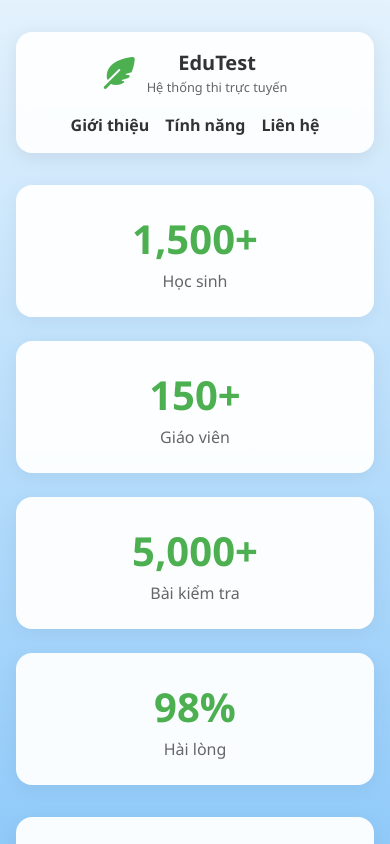
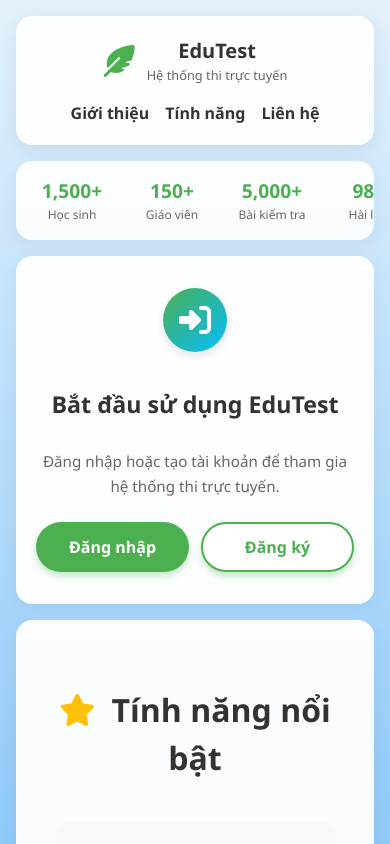
Before and after one commit to Bui-Dat-1802/online-examination-system, a React (Vite) app in the folder frontend/: page / in a window 390 px wide. Built offline with nearby package versions, Linux system fonts and the light colour scheme; no server answers.

Commit message:
refactor: tối ưu bố cục trang giới thiệu và khối đăng nhập

```diff
--- a/frontend/src/pages/Outside/OutsidePage.jsx
+++ b/frontend/src/pages/Outside/OutsidePage.jsx
@@ -24,19 +24,19 @@
 
                 {/* Stats Section */}
                 <section className={styles.statsSection}>
-                    <div className={styles.statCard}>
+                    <div className={styles.statItem}>
                         <h3>1,500+</h3>
                         <p>Học sinh</p>
                     </div>
-                    <div className={styles.statCard}>
+                    <div className={styles.statItem}>
                         <h3>150+</h3>
                         <p>Giáo viên</p>
                     </div>
-                    <div className={styles.statCard}>
+                    <div className={styles.statItem}>
                         <h3>5,000+</h3>
                         <p>Bài kiểm tra</p>
                     </div>
-                    <div className={styles.statCard}>
+                    <div className={styles.statItem}>
                         <h3>98%</h3>
                         <p>Hài lòng</p>
                     </div>
@@ -45,20 +45,15 @@
                 {/* Call to Action Section */}
                 <section className={styles.ctaSection}>
                     <div className={styles.ctaCard}>
-                        <div className={`${styles.icon} ${styles.iconTeacher}`}>
-                            <i className="fa-solid fa-chalkboard-user"></i>
+                        <div className={styles.icon}>
+                            <i className="fa-solid fa-right-to-bracket"></i>
                         </div>
-                        <h2>Dành cho Giáo viên</h2>
-                        <p>Tạo đề thi, quản lý câu hỏi, theo dõi kết quả học sinh một cách dễ dàng và hiệu quả.</p>
-                        <Link to="/login" className={styles.ctaButton}>Đăng nhập Giáo viên</Link>
-                    </div>
-                    <div className={styles.ctaCard}>
-                        <div className={`${styles.icon} ${styles.iconStudent}`}>
-                            <i className="fa-solid fa-user-graduate"></i>
+                        <h2>Bắt đầu sử dụng EduTest</h2>
+                        <p>Đăng nhập hoặc tạo tài khoản để tham gia hệ thống thi trực tuyến.</p>
+                        <div className={styles.ctaActions}>
+                            <Link to="/login" className={styles.ctaButton}>Đăng nhập</Link>
+                            <Link to="/register" className={`${styles.ctaButton} ${styles.ctaButtonSecondary}`}>Đăng ký</Link>
                         </div>
-                        <h2>Dành cho Học sinh</h2>
-                        <p>Tham gia bài kiểm tra trực tuyến, xem điểm và nhận phản hồi ngay lập tức.</p>
-                        <Link to="/login" className={styles.ctaButton}>Đăng nhập Học sinh</Link>
                     </div>
                 </section>
 
--- a/frontend/src/pages/Outside/OutsidePage.module.scss
+++ b/frontend/src/pages/Outside/OutsidePage.module.scss
@@ -30,7 +30,7 @@
     padding: 2rem 1rem; // Thêm padding để nội dung không sát mép màn hình
     display: flex;
     flex-direction: column;
-    gap: 2rem;
+    gap: 1.5rem;
 }
 
 // -- Header --
@@ -95,25 +95,25 @@
 
 // -- Stats Section --
 .statsSection {
-    display: grid;
-    grid-template-columns: repeat(auto-fit, minmax(200px, 1fr));
-    gap: 1.5rem;
+    background-color: rgba($white-color, 0.9);
+    border-radius: 16px;
+    box-shadow: 0 4px 20px rgba(0, 0, 0, 0.05);
+    display: flex;
+    align-items: center;
+    justify-content: space-around;
+    gap: 1rem;
+    overflow-x: auto;
+    padding: 1rem 1.25rem;
+    white-space: nowrap;
 }
 
-.statCard {
-    background-color: rgba($white-color, 0.95);
-    padding: 1.5rem;
-    border-radius: 16px;
+.statItem {
+    min-width: 120px;
+    padding: 0.25rem 0.75rem;
     text-align: center;
-    box-shadow: 0 4px 20px rgba(0, 0, 0, 0.05);
-    transition: transform 0.3s ease;
-
-    &:hover {
-        transform: translateY(-5px); // Hiệu ứng bay lên khi hover
-    }
 
     h3 {
-        font-size: 2.5rem;
+        font-size: 1.75rem;
         color: $primary-color;
         margin: 0;
     }
@@ -125,16 +125,17 @@
     }
 }
 
-// -- CTA Section (Giáo viên / Học sinh) --
+// -- CTA Section --
 .ctaSection {
     display: grid;
-    grid-template-columns: 1fr 1fr;
-    gap: 1.5rem;
+    grid-template-columns: minmax(0, 1fr);
+    justify-items: center;
+    width: 100%;
 }
 
 .ctaCard {
     background-color: rgba($white-color, 0.95);
-    padding: 2.5rem 2rem;
+    padding: 3rem 2.5rem;
     border-radius: 16px;
     box-shadow: 0 4px 20px rgba(0, 0, 0, 0.05);
     display: flex;
@@ -142,6 +143,9 @@
     align-items: center;
     text-align: center;
     transition: transform 0.3s ease;
+    width: 100%;
+    max-width: none;
+    box-sizing: border-box;
 
     &:hover {
         transform: translateY(-5px);
@@ -158,26 +162,28 @@
         font-size: 2.5rem;
         margin-bottom: 1.5rem;
         box-shadow: 0 4px 10px rgba(0, 0, 0, 0.1);
-    }
-
-    .iconTeacher {
-        background: linear-gradient(135deg, #f87bbe, #f8a881);
-    }
-
-    .iconStudent {
-        background: linear-gradient(135deg, #4481eb, #04befe);
+        background: linear-gradient(135deg, $primary-color, #04befe);
     }
 
     h2 {
+        font-size: 2rem;
         margin-bottom: 0.75rem;
         color: $text-color;
     }
 
     p {
+        font-size: 1.05rem;
         color: $secondary-text-color;
         margin-bottom: 2rem;
         flex-grow: 1;
         line-height: 1.6;
+    }
+
+    .ctaActions {
+        display: flex;
+        justify-content: center;
+        gap: 1rem;
+        flex-wrap: wrap;
     }
 
     .ctaButton {
@@ -185,9 +191,11 @@
         color: $white-color;
         padding: 12px 24px;
         border-radius: 50px; // Nút bo tròn
+        border: 2px solid transparent;
         text-decoration: none;
         font-weight: bold;
         font-size: 1.1rem;
+        min-width: 150px;
         transition: all 0.3s;
         box-shadow: 0 4px 6px rgba($primary-color, 0.3);
 
@@ -195,6 +203,17 @@
             background-color: $primary-color-dark;
             box-shadow: 0 6px 12px rgba($primary-color, 0.4);
             transform: scale(1.05);
+        }
+    }
+
+    .ctaButtonSecondary {
+        background-color: $white-color;
+        color: $primary-color;
+        border: 2px solid $primary-color;
+
+        &:hover {
+            background-color: rgba($primary-color, 0.08);
+            color: $primary-color-dark;
         }
     }
 }
@@ -280,10 +299,16 @@
 
 // -- Responsive --
 @media (max-width: 768px) {
+    .contentWrapper {
+        padding: 1rem;
+        gap: 1rem;
+    }
+
     .header {
         flex-direction: column;
         gap: 1rem;
         text-align: center;
+        padding: 1.25rem;
     }
 
     .navLinks {
@@ -292,7 +317,54 @@
         justify-content: center;
     }
 
-    .ctaSection {
-        grid-template-columns: 1fr;
+    .ctaCard {
+        padding: 2rem 1.25rem;
+
+        .icon {
+            width: 64px;
+            height: 64px;
+            font-size: 2rem;
+            margin-bottom: 1rem;
+        }
+
+        h2 {
+            font-size: 1.45rem;
+        }
+
+        p {
+            font-size: 0.95rem;
+            margin-bottom: 1.5rem;
+        }
+
+        .ctaActions {
+            width: 100%;
+            gap: 0.75rem;
+        }
+
+        .ctaButton {
+            flex: 1 1 135px;
+            min-width: 0;
+            padding: 11px 18px;
+            font-size: 1rem;
+        }
+    }
+
+    .statsSection {
+        justify-content: flex-start;
+        gap: 0.75rem;
+        padding: 0.75rem;
+    }
+
+    .statItem {
+        min-width: 88px;
+        padding: 0.25rem;
+
+        h3 {
+            font-size: 1.2rem;
+        }
+
+        p {
+            font-size: 0.75rem;
+        }
     }
 }
```
